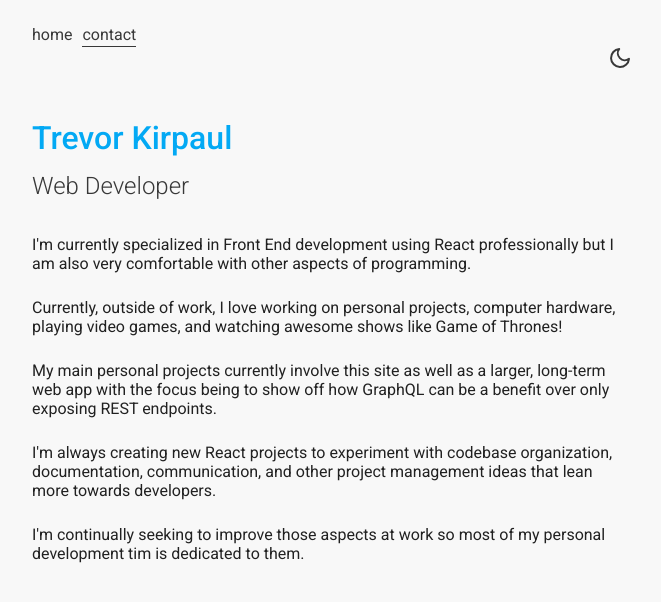
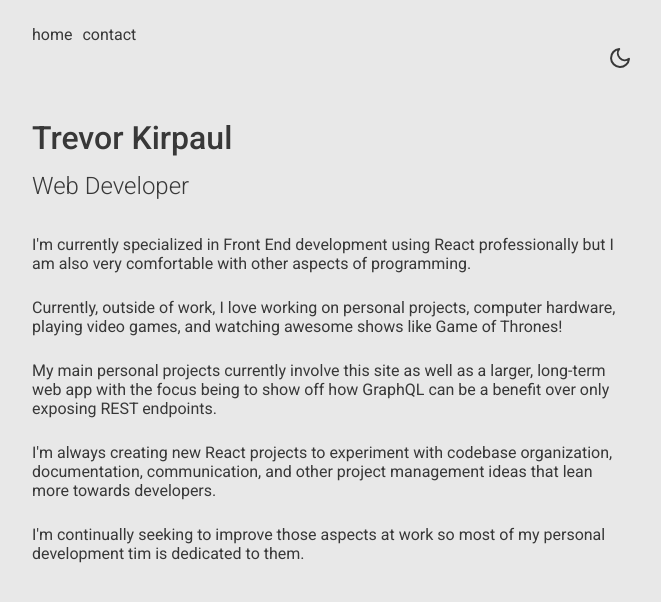
Before and after one commit to trevorkirpaul/portfolio-2019, a React (Create React App) app: page / in a window 1280 px wide. Shown: the top 602 px of the page, without its empty margins (308-969 px from the left). Built offline with nearby package versions, Linux system fonts and the light colour scheme.

Commit message:
updated app to set theme to day/night, added global styles

```diff
--- a/src/App.tsx
+++ b/src/App.tsx
@@ -1,16 +1,25 @@
 import React from 'react'
+import { createGlobalStyle } from 'styled-components'
 import { ThemeProvider } from 'styled-components'
 
-import Theme from './shared/theme'
+import { themeDay, themeNight } from './shared/theme'
 
 import ApplicationContext from './shared/context/Application'
 import Router from './containers/Router'
+
+const GlobalStyle = createGlobalStyle`
+  body {
+    background: ${props => (props.theme === 'day' ? '#e8e8e8' : '#383838')}
+  }
+`
 
 const App = () => {
   const [theme, setTheme] = React.useState('day')
 
   return (
-    <ThemeProvider theme={Theme}>
+    <ThemeProvider theme={theme === 'day' ? themeDay : themeNight}>
+      <React.Fragment>
+        <GlobalStyle theme={theme} />
         <ApplicationContext.Provider
           value={{
             theme,
@@ -19,6 +28,7 @@ const App = () => {
         >
           <Router />
         </ApplicationContext.Provider>
+      </React.Fragment>
     </ThemeProvider>
   )
 }
--- a/src/components/NavBar/NavBar.tsx
+++ b/src/components/NavBar/NavBar.tsx
@@ -1,6 +1,7 @@
 import React from 'react'
 
 import Link from '../Link'
+import Text from '../Text'
 
 import * as S from './styles'
 
@@ -19,7 +20,7 @@ const NavBar = ({ links }: NavBarProps) => (
       {links.map(link => (
         <S.LI key={link.id}>
           <Link url={link.url} type='internal' active={link.active}>
-            {link.name}
+            <Text>{link.name}</Text>
           </Link>
         </S.LI>
       ))}
--- a/src/components/Text/styles.ts
+++ b/src/components/Text/styles.ts
@@ -1,11 +1,11 @@
 import styled from 'styled-components'
 
 const Span = styled.span`
-  color: ${props => props.theme.color.base.black};
+  color: ${props => props.theme.color.foregroundPrimary};
 `
 
 const Paragraph = styled.p`
-  color: ${props => props.theme.color.base.black};
+  color: ${props => props.theme.color.foregroundPrimary};
 `
 
 export { Span, Paragraph }
--- a/src/components/TitlePanel/styles.ts
+++ b/src/components/TitlePanel/styles.ts
@@ -5,10 +5,11 @@ const Title = styled.h1`
   font-weight: 500;
   margin-bottom: 15px;
 
-  color: ${props => props.theme.color.base.lightBlue};
+  color: ${props => props.theme.color.foregroundPrimary};
 `
 const SubTitle = styled.h2`
   font-weight: 300;
+  color: ${props => props.theme.color.foregroundPrimary};
 `
 
 export { TitlePanel, Title, SubTitle }
--- a/src/containers/Header/Header.tsx
+++ b/src/containers/Header/Header.tsx
@@ -7,6 +7,7 @@ import Layout from '../../components/Layout'
 import NavBar from '../../components/NavBar'
 import withApplicationContext from '../../shared/HoC/withApplicationContext'
 import { ApplicationContextState } from '../../shared/context/Application'
+import { themeDay } from '../../shared/theme'
 
 export interface HeaderProps extends RouteComponentProps {
   applicationContext: ApplicationContextState
@@ -42,7 +43,10 @@ const Header = ({
           onClick={() => setTheme(theme === 'day' ? 'night' : 'day')}
           disabled={false}
         >
-          <Icon type='Moon' />
+          <Icon
+            type={theme === 'day' ? 'Moon' : 'Sun'}
+            color={theme === 'day' ? '#383838' : themeDay.color.base.amber}
+          />
         </Button>
       </Layout.Flex>
     </Layout>
--- a/src/shared/theme/color.ts
+++ b/src/shared/theme/color.ts
@@ -1,4 +1,5 @@
-const color: object = {
+const color = {
+  night: {
     base: {
       red: '#f44336',
       pink: '#e91e63',
@@ -25,6 +26,45 @@ const color: object = {
       primary: 'palevioletred',
       secondary: '#e91e63',
       tertiary: '#03a9f4'
+    },
+
+    background: '#383838',
+    foregroundPrimary: '#e8e8e8',
+    foregroundSecondary: '#f8f8f8'
+  },
+
+  day: {
+    base: {
+      red: '#f44336',
+      pink: '#e91e63',
+      purple: '#9c27b0',
+      deepPurple: '#673ab7',
+      indigo: '#3f51b5',
+      blue: '#2196f3',
+      lightBlue: '#03a9f4',
+      cyan: '#00bcd4',
+      teal: '#009688',
+      green: '#4caf50',
+      lightGreen: '#8bc34a',
+      lime: '#cddc39',
+      yellow: '#ffeb3b',
+      amber: '#ffc107',
+      orange: '#ff9800',
+      white: '#212121',
+      grey: '#bdbdbd',
+      lightGrey: '#e0e0e0',
+      black: '#e8e8e8'
+    },
+
+    brand: {
+      primary: 'palevioletred',
+      secondary: '#e91e63',
+      tertiary: '#03a9f4'
+    },
+
+    background: '#e8e8e8',
+    foregroundPrimary: '#383838',
+    foregroundSecondary: 'palevioletred'
   }
 }
 
--- a/src/shared/theme/index.ts
+++ b/src/shared/theme/index.ts
@@ -1,7 +1,10 @@
 import color from './color'
 
-const theme: object = {
-  color
+const themeDay = {
+  color: color.day
 }
 
-export default theme
+const themeNight = {
+  color: color.night
+}
+export { themeDay, themeNight }
```
Lines whose indentation alone changed are shown as unchanged.
